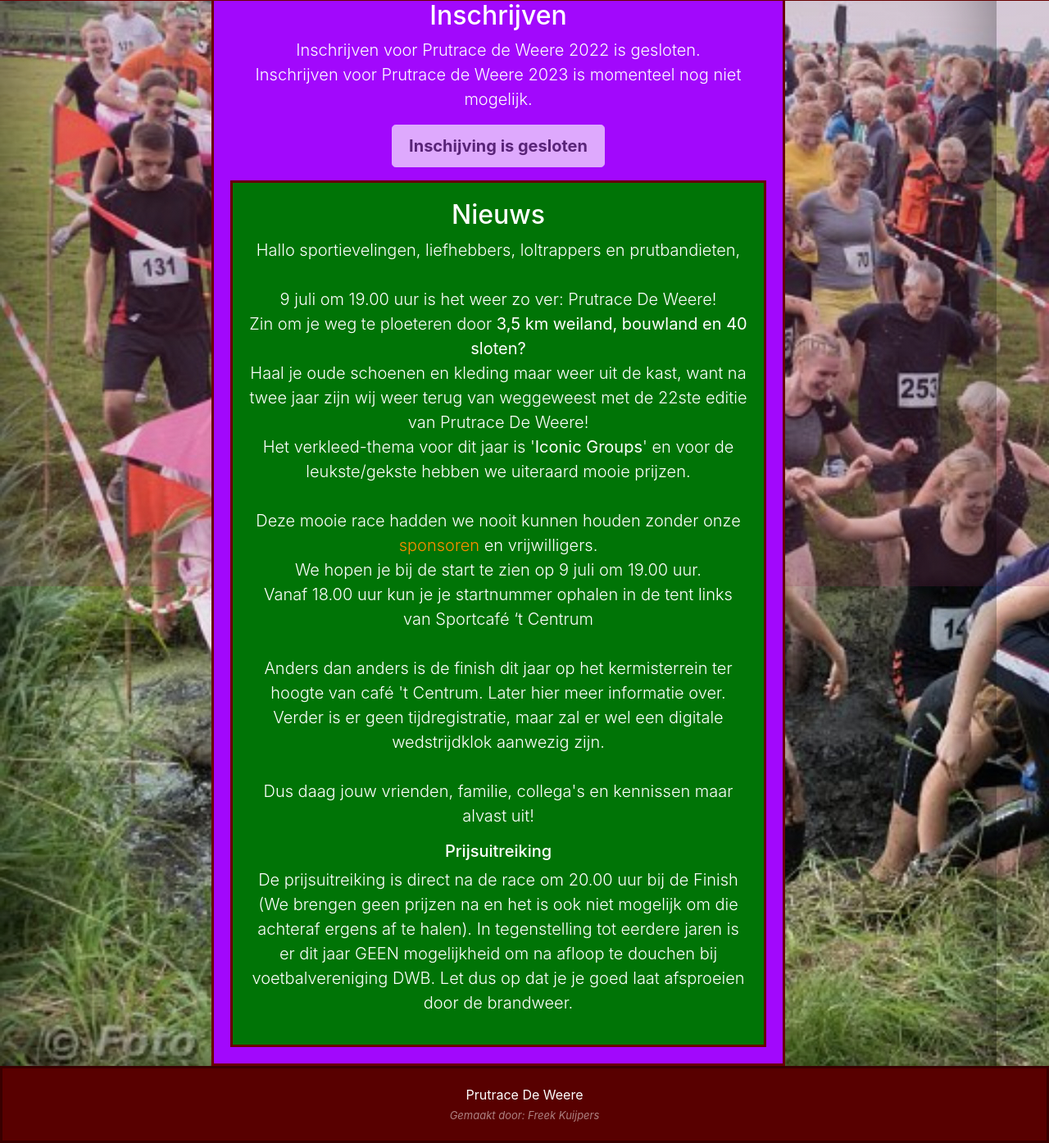
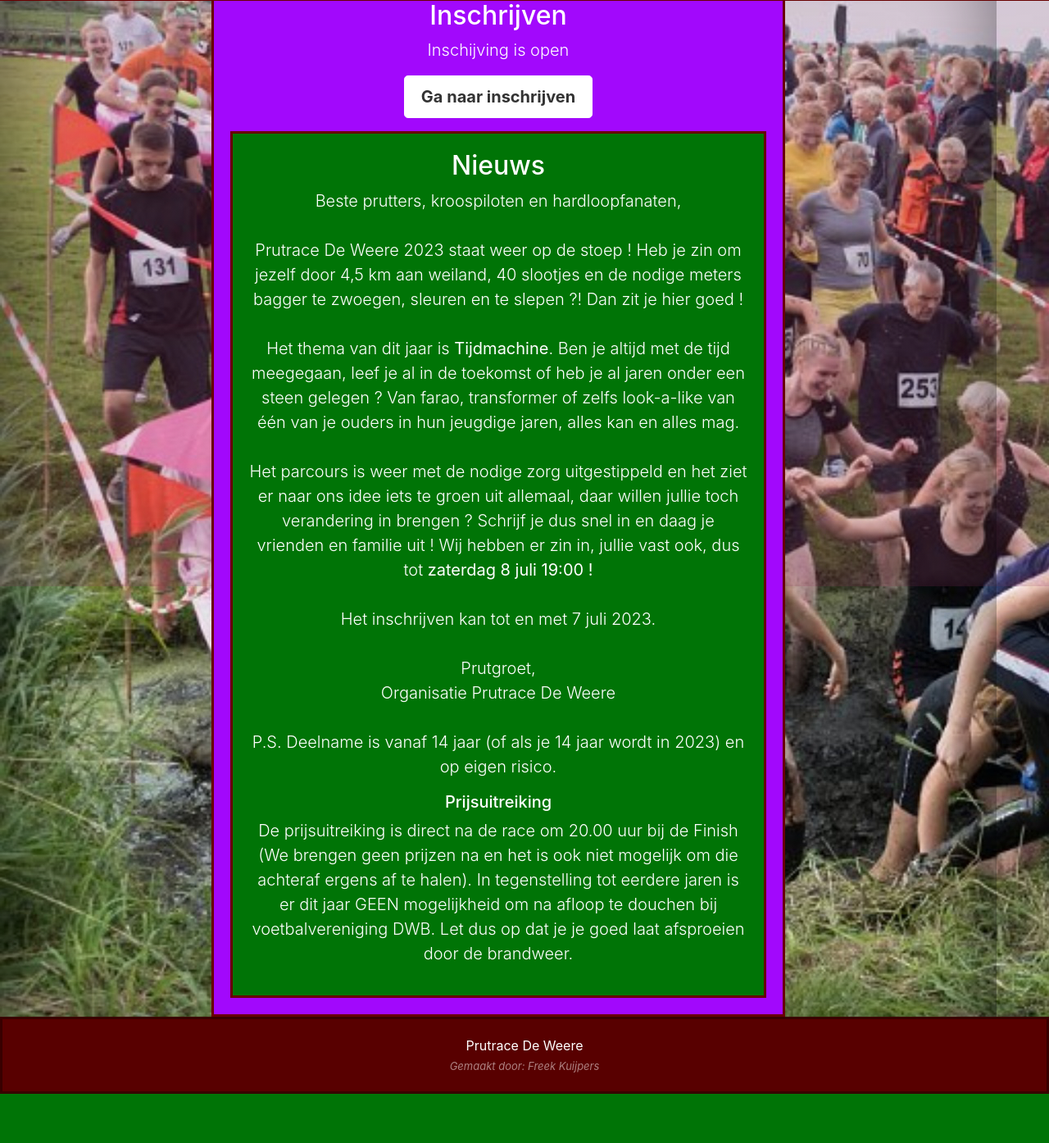
Before and after one commit to sjerdo/prutracedeweere.nl, a PHP site: page / in a window 1280 px wide. Shown: the part 85-1479 px from the top of the page at 82% size. After the commit the page ends 1419 px from the top, so only its background shows below. Run offline with PHP 8.4, Linux system fonts and the light colour scheme; some libraries are stand-ins or nearby versions.

Commit message:
feat(PrutRace): Update countdown timer and registration link
This commit updates the countdown timer in countdownTimer.js to count down to July 8, 2023, at midnight. Additionally, the registration button in inschrijven.php is updated with the new registration link.

```diff
--- a/PrutRace/assets/scripts/countdownTimer.js
+++ b/PrutRace/assets/scripts/countdownTimer.js
@@ -1,10 +1,10 @@
 // Set the date we're counting down to
-var countDownDate = new Date("July 9, 2022 19:00:00");
+var countDownDate = new Date("July 8, 2023 00:00:00");
 var countDownTimestamp = countDownDate.getTime();
 var year = countDownDate.getFullYear();
 var registrationEnabled = true;
 
-// Update the count down every 1 second
+// Update the count down every second
 var x = setInterval(function () {
 
     // Get today's date and time
--- a/PrutRace/index.php
+++ b/PrutRace/index.php
@@ -26,19 +26,20 @@
 
             <h2 class="cover-heading">Nieuws</h2>
             <p class="lead">
-              Hallo sportievelingen, liefhebbers, loltrappers en prutbandieten,<br><br>
-              9 juli om 19.00 uur is het weer zo ver: Prutrace De Weere!<br>
-              Zin om je weg te ploeteren door <b>3,5 km weiland, bouwland en 40 sloten?</b><br>
-              Haal je oude schoenen en kleding maar weer uit de kast, want na twee jaar zijn wij weer terug van weggeweest met de 22ste editie van Prutrace De Weere!<br>
-              Het verkleed-thema voor dit jaar is '<b>Iconic Groups</b>' en voor de leukste/gekste hebben we uiteraard mooie prijzen.<br><br>
-              Deze mooie race hadden we nooit kunnen houden zonder onze <a href="sponsors">sponsoren</a> en vrijwilligers.<br>
-              We hopen je bij de start te zien op 9 juli om 19.00 uur.<br>
-              Vanaf 18.00 uur kun je je startnummer ophalen in de tent links van Sportcafé ‘t Centrum<br><br>
+            Beste prutters, kroospiloten en hardloopfanaten,<br><br>
 
-              Anders dan anders is de finish dit jaar op het kermisterrein ter hoogte van café 't Centrum. Later hier meer informatie over.<br>
-              Verder is er geen tijdregistratie, maar zal er wel een digitale wedstrijdklok aanwezig zijn.<br><br>
+            Prutrace De Weere 2023 staat weer op de stoep ! Heb je zin om jezelf door 4,5 km aan weiland, 40 slootjes en de nodige meters bagger te zwoegen, sleuren en te slepen ?! Dan zit je hier goed !<br><br>
 
-              Dus daag jouw vrienden, familie, collega's en kennissen maar alvast uit!
+            Het thema van dit jaar is <b>Tijdmachine</b>. Ben je altijd met de tijd meegegaan, leef je al in de toekomst of heb je al jaren onder een steen gelegen ? Van farao, transformer of zelfs look-a-like van één van je ouders in hun jeugdige jaren, alles kan en alles mag.<br><br>
+
+            Het parcours is weer met de nodige zorg uitgestippeld en het ziet er naar ons idee iets te groen uit allemaal, daar willen jullie toch verandering in brengen ? Schrijf je dus snel in en daag je vrienden en familie uit ! Wij hebben er zin in, jullie vast ook, dus tot <b>zaterdag 8 juli 19:00 !</b><br><br>
+
+            Het inschrijven kan tot en met 7 juli 2023.<br><br>
+
+            Prutgroet,<br>
+            Organisatie Prutrace De Weere<br><br>
+
+            P.S. Deelname is vanaf 14 jaar (of als je 14 jaar wordt in 2023) en op eigen risico.
             </p>
 
             <h5 class="cover-heading">Prijsuitreiking</h5>
--- a/PrutRace/inschrijven.php
+++ b/PrutRace/inschrijven.php
@@ -25,7 +25,7 @@
           </p>
 
           <p class="lead">
-            <button type="button" id="inschrijfBtn" class="btn btn-lg btn-default" onclick="window.location='https://kermisdeweere.nl/tickets/';" disabled> Schijf mij maar in! </button>
+            <button type="button" id="inschrijfBtn" class="btn btn-lg btn-default" onclick="window.location='https://totaltiming.inschrijven.nl/form/2023070851424-nl';" disabled> Schijf mij maar in! </button>
           </p>
 
           <div class="parent-container">
```
